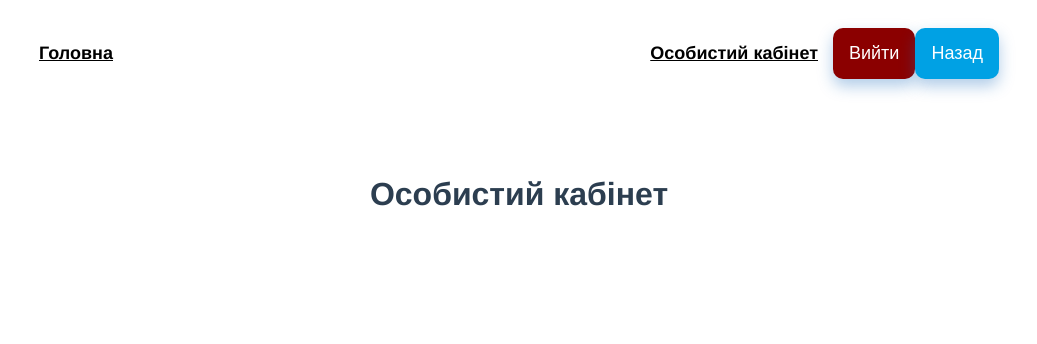
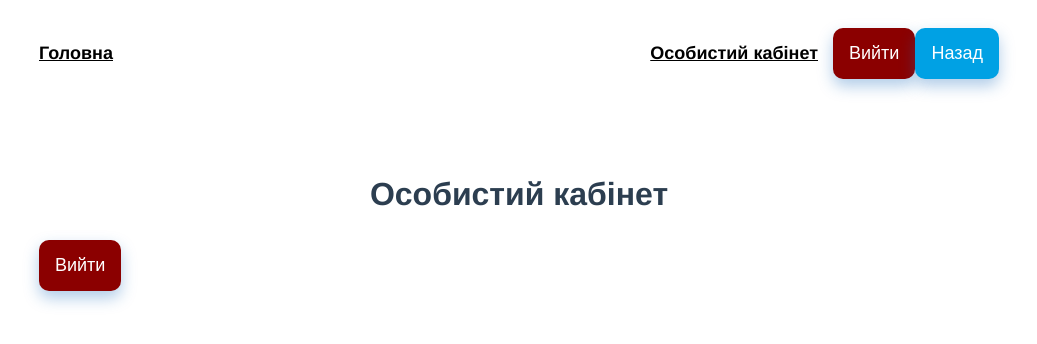
Before and after one commit to vitalifilipchuk/vue2-users, a Vue app: page /account in a window 1280 px wide. Shown: the top 344 px of the page, without its empty margins (121-1158 px from the left). Built offline with nearby package versions, Linux system fonts and the light colour scheme; sample sign-in values are in the browser's storage.

Commit message:
fix some bugs

```diff
--- a/src/App.vue
+++ b/src/App.vue
@@ -1,8 +1,8 @@
 <template>
   <div id="app">
-    <Header @logout-user="logoutUser" :isLoggedIn="isLoggedIn" />
+    <Header @logoutUser="logoutUser" :isLoggedIn="isLoggedIn" />
     <div class="page__content">
-      <router-view @login-user="loginUser" @register-user="registerUser" @logout-user="logoutUser" :users="users" />
+      <router-view @login-user="loginUser" :isLoggedIn="isLoggedIn" @register-user="registerUser" @logoutUser="logoutUser" :users="users" />
     </div>
   </div>
 </template>
--- a/src/components/Header.vue
+++ b/src/components/Header.vue
@@ -11,7 +11,7 @@
                     :text="'Вийти'"
                     :isLoggedIn="isLoggedIn"
                     v-if="isLoggedIn"
-                    @click.native="$emit('logout-user')"
+                    @click.native="$emit('logoutUser')"
                 />
                 <Button
                     class="back-btn"
--- a/src/views/Home.vue
+++ b/src/views/Home.vue
@@ -9,7 +9,7 @@
       <div v-if="users.length === 0">
         <p>Не створено жодного користувача.</p>
         <div>
-          <Button @btn-click="showPopup" :btnClass="'login-btn'" :text="'Зареєструватися'" />
+          <Button @click.native="showPopup" :btnClass="'login-btn'" :text="'Зареєструватися'" />
         </div>
         <RegisterPopup @close-popup="closePopup" @register-user="emitUser" :popupActive="popupActive" />
       </div>
--- a/src/views/MyAccount.vue
+++ b/src/views/MyAccount.vue
@@ -2,20 +2,27 @@
   <div class="account">
     <div class="container">
       <h1>Особистий кабінет</h1>
-      <Logout @logout-user="$emit('logout-user')" :isLoggedIn="isLoggedIn" v-if="isLoggedIn" />
+      <Button
+          class="logout-btn"
+          :text="'Вийти'"
+          v-if="isLoggedIn"
+          @click.native="$emit('logoutUser')"
+      />
     </div>
   </div>
 </template>
 
 <script>
 // @ is an alias to /src
+import Button from '../components/Button'
 
 export default {
   name: 'Account',
+  components: {
+    Button
+  },
   props: {
     isLoggedIn: Boolean
-  },
-  components: {
   }
 }
 </script>
```
